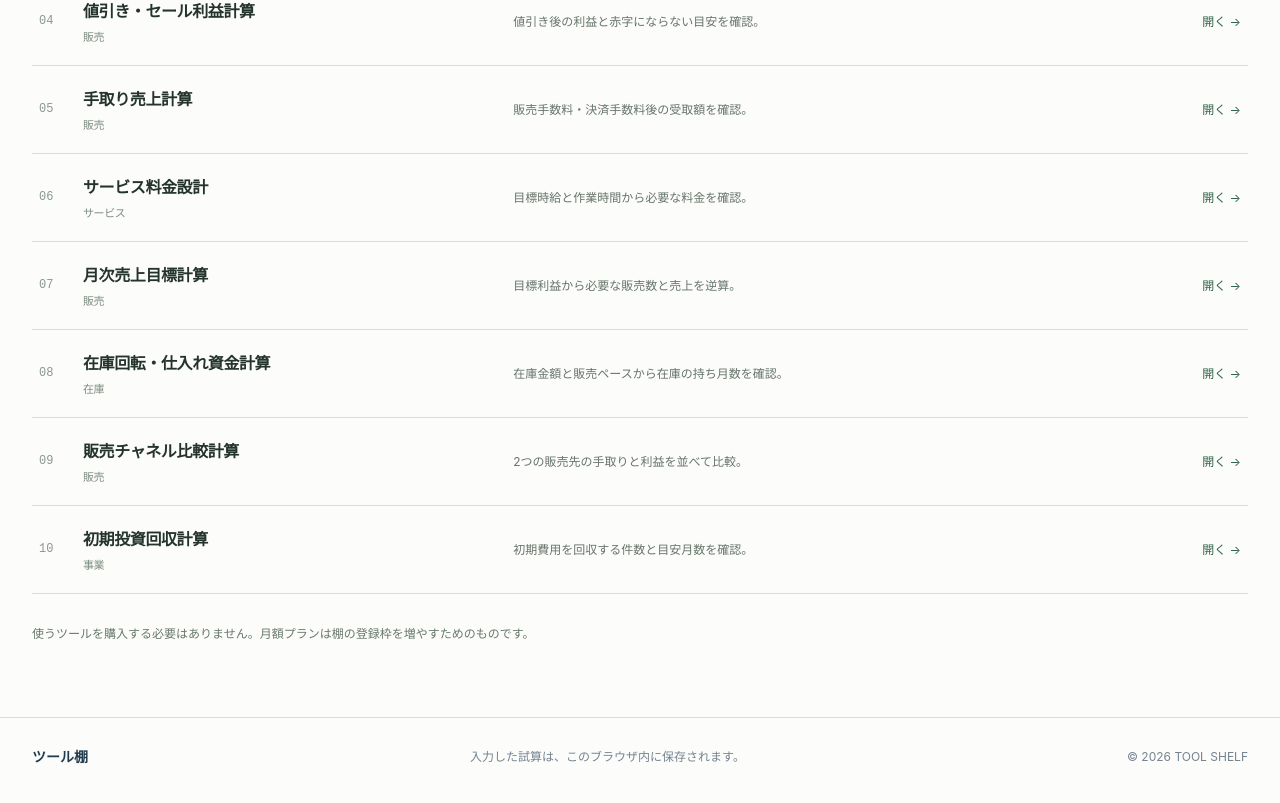
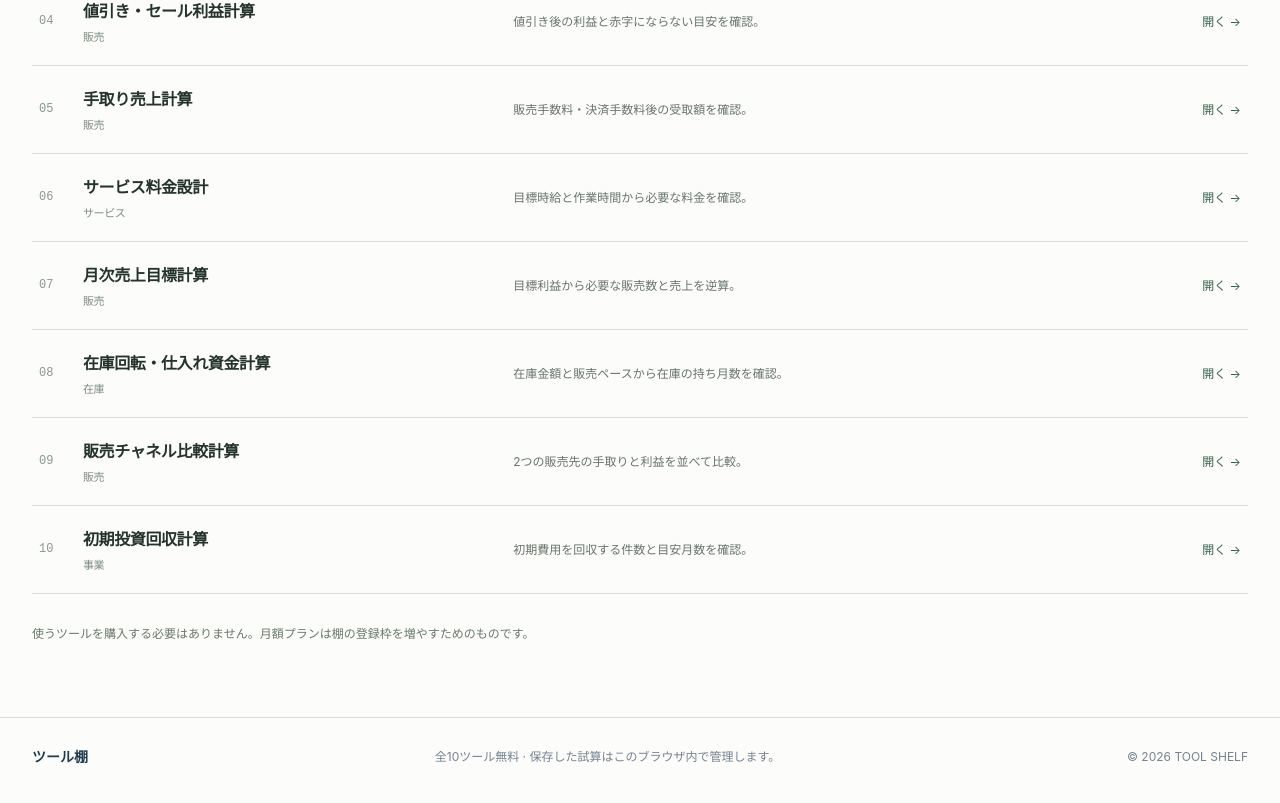
Before and after one commit to takkun-studio/tool-shelf, a React (Vite) app: page / in a window 1280 px wide. Shown: the part 1252-2055 px from the top of the page. Built offline with nearby package versions, Linux system fonts and the light colour scheme; no server answers.

Commit message:
Simplify navigation branding and show the actual free-tool model

```diff
--- a/src/components/Layout.tsx
+++ b/src/components/Layout.tsx
@@ -5,10 +5,10 @@ import { APP_NAME } from '../constants';
 export function Layout({ children }: { children: React.ReactNode }) {
   return <div className="app-shell">
     <header className="shelf-site-header">
-      <Link className="brand" to="/" aria-label={`${APP_NAME} ホーム`}><span className="shelf-brand-mark" aria-hidden="true"><i/><i/><i/></span>{APP_NAME}<span className="shelf-brand-en">TOOL SHELF</span></Link>
+      <Link className="brand" to="/" aria-label={`${APP_NAME} ホーム`}>{APP_NAME}</Link>
       <nav aria-label="メインナビゲーション"><NavLink to="/" end className={({ isActive }) => isActive ? 'is-active' : ''}>ツール一覧</NavLink><NavLink to="/pricing" className={({ isActive }) => isActive ? 'is-active' : ''}>料金プラン</NavLink><Show when="signed-out"><Link className="shelf-login" to="/login">ログイン <span aria-hidden="true">↗</span></Link></Show><Show when="signed-in"><Link to="/account">マイページ</Link><UserButton/></Show></nav>
     </header>
     <main id="main-content">{children}</main>
-    <footer className="shelf-site-footer"><span className="shelf-footer-brand">{APP_NAME}</span><span>入力した試算は、このブラウザ内に保存されます。</span><span>© {new Date().getFullYear()} TOOL SHELF</span></footer>
+    <footer className="shelf-site-footer"><span className="shelf-footer-brand">{APP_NAME}</span><span>全10ツール無料 · 保存した試算はこのブラウザ内で管理します。</span><span>© {new Date().getFullYear()} TOOL SHELF</span></footer>
   </div>;
 }
```
